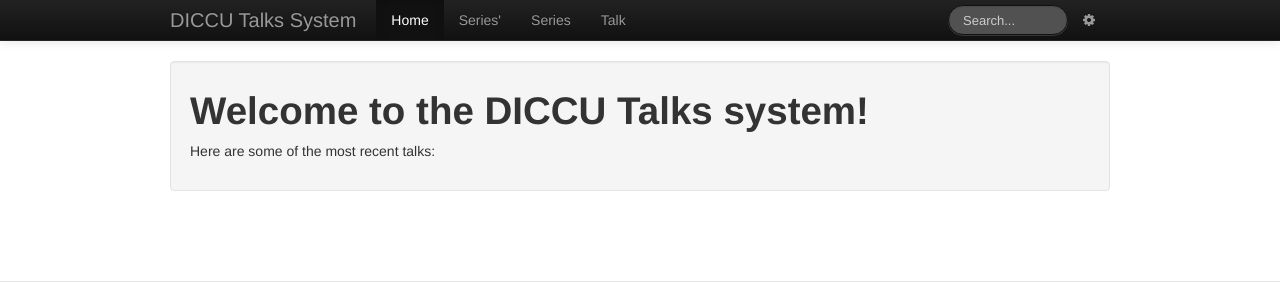
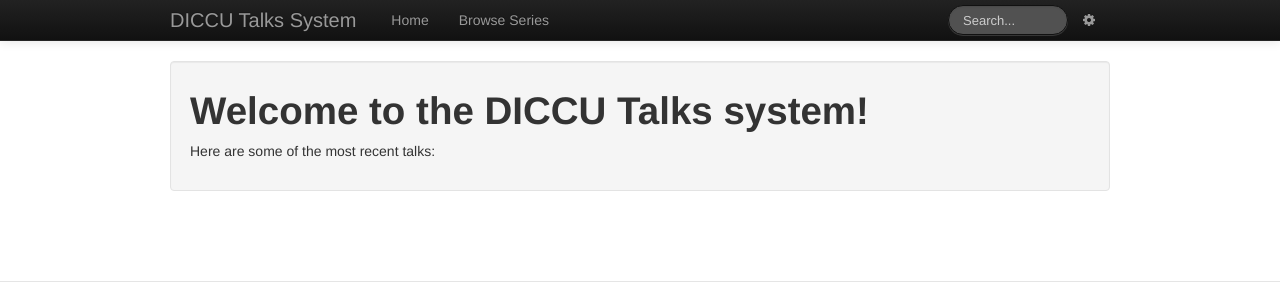
Before and after one commit to rbrunt/talks-manager, a CodeIgniter app: page /index.php/home/index in a window 1280 px wide. Shown: the top 282 px of the page. Run offline with CodeIgniter, Linux system fonts and the light colour scheme; data that the repository does not hold is empty; some libraries are stand-ins or nearby versions.

Commit message:
Nav bar automatically chooses active page

```diff
--- a/application/views/includes/_header.php
+++ b/application/views/includes/_header.php
@@ -23,10 +23,8 @@
 			<div class="container">
 				<a class="brand" href="<?php echo base_url()?>">DICCU Talks System</a>
 				<ul class="nav">
-					<li class="active"><a href="<?php echo base_url()?>">Home</a></li>
-					<li><a class="activate-tooltip" title="Browse by Series" data-placement="bottom" data-toggle="tooltip" href="<?php echo base_url('/series')?>">Series'</a></li>
-					<li><a href="<?php echo base_url('/series/seriesdetail/1')?>">Series</a></li>
-					<li><a href="<?php echo base_url('/talks/talk/1')?>">Talk</a></li>
+					<li class="<?php echo (current_url() == base_url()) ? "active" : "";?>"><a href="<?php echo base_url()?>">Home</a></li>
+					<li <?php echo (current_url() == base_url('/series/')) ? "class=\"active\"" : "";?>><a class="activate-tooltip" title="Browse by Series" data-placement="bottom" data-toggle="tooltip" href="<?php echo base_url('/series')?>">Browse Series</a></li>
 				</ul>
 				<ul class="nav pull-right">
 					<li><a class="activate-tooltip" data-container="body" data-placement="bottom" data-toggle="tooltip" title="Edit and upload talks and series. (You'll need to have a login)" href="<?php echo base_url("admin") ;?>"><i class="icon-cog icon-white"></i></a></li>
```
